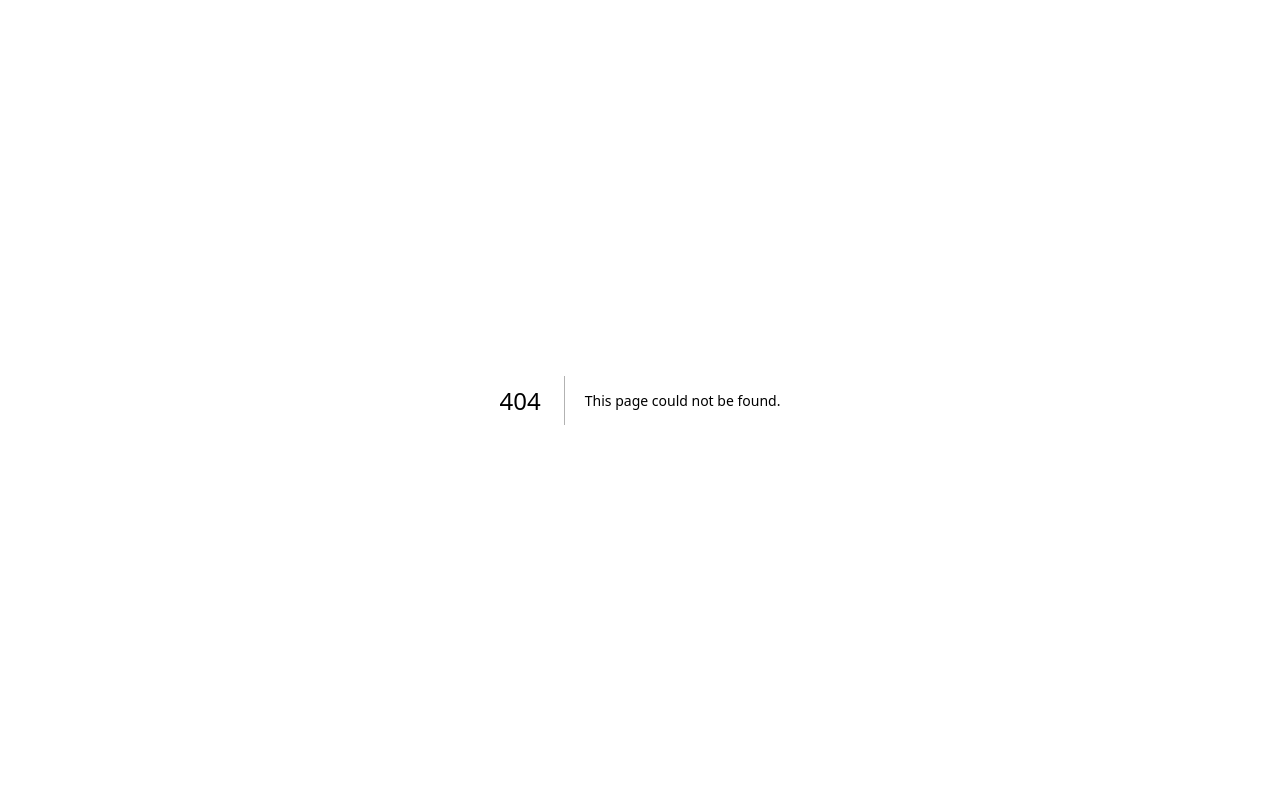
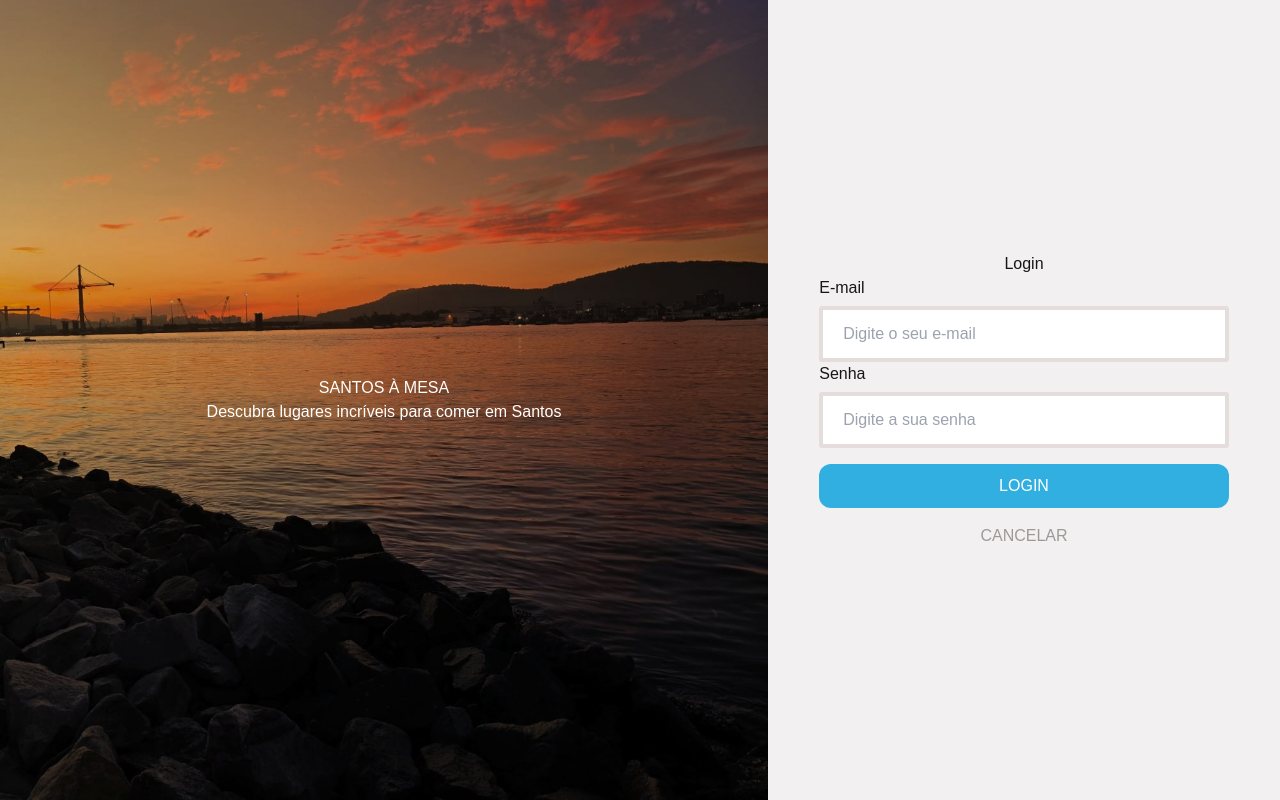
Before and after one commit to aguiar-marcelo/santosamesa, a Next.js app: page /login in a window 1280 px wide. Before the commit this address had no page. Built offline with nearby package versions, Linux system fonts and the light colour scheme.

Commit message:
feat: tela de login

```diff
--- /dev/null
+++ b/src/app/login/page.tsx
@@ -0,0 +1,7 @@
+import LoginPage from "@/components/LoginPage";
+
+export default function Login() {
+    return (
+        <LoginPage />
+    );
+}
--- /dev/null
+++ b/src/components/LoginPage.tsx
@@ -0,0 +1,122 @@
+import React from 'react';
+
+const LoginPage: React.FC = () => {
+    const styles = {
+        form: {
+            height: '100vh',
+            display: 'flex',
+            flexDirection: 'column' as 'column',
+            justifyContent: 'center',
+            backgroundColor: '#f2f0f0',
+        },
+        gridContainer: {
+            display: 'grid',
+            gridTemplateColumns: '60% 40%',
+            height: '100vh',
+        },
+        centerContainer: {
+            display: 'flex',
+            alignItems: 'center' as 'center',
+            justifyContent: 'center' as 'center',
+            height: '100%',
+        },
+        column: {
+            display: 'flex',
+            flexDirection: 'column' as 'column',
+            alignItems: 'center' as 'center',
+            width: '100%',
+        },
+        imgBackground: {
+            backgroundImage: `url('/img/img-login.jpg')`,
+            backgroundSize: 'cover',
+            backgroundPosition: 'center',
+            display: 'flex',
+            alignItems: 'center' as 'center',
+            justifyContent: 'center' as 'center',
+        },
+        fadeIn: {
+            animation: '1.5s fadeInUp',
+        },
+        btnStyle: {
+            backgroundColor: '#31afe1',
+            color: 'white',
+            borderRadius: '12px',
+            padding: '10px',
+            fontSize: 'medium',
+            transition: '0.4s',
+            display: 'inline-block' as 'inline-block',
+            border: '0',
+            marginTop: '1em',
+            width: '80%',
+        },
+        btnStyleHover: {
+            backgroundColor: '#2681d6',
+        },
+        input: {
+            width: '80%',
+            padding: '12px 20px',
+            borderRadius: '3px',
+            border: '4px solid #e5dcdc',
+            boxSizing: 'border-box' as 'border-box',
+        },
+        p: {
+            marginBottom: '6px',
+            width: '80%',
+            justifyContent: 'flex-start' as 'flex-start',
+        },
+        a: {
+            marginTop: '1em',
+            color: '#A09898',
+        },
+    };
+
+    const fadeInUpKeyframes = `
+    @keyframes fadeInUp {
+      0% {
+        transform: translateY(60%);
+        opacity: 0;
+      }
+      100% {
+        transform: translateY(0%);
+        opacity: 1;
+      }
+    }
+  `;
+
+    return (
+        <>
+            <style>{fadeInUpKeyframes}</style>
+            <form style={styles.form}>
+                <div style={styles.gridContainer}>
+                    <div style={{ ...styles.imgBackground }}>
+                        <div style={{ ...styles.column, ...styles.centerContainer }}>
+                            <h1 style={{ ...styles.fadeIn, color: 'white' }}>SANTOS À MESA</h1>
+                            <h2 style={{ ...styles.fadeIn, color: 'white' }}>Descubra lugares incríveis para comer em Santos</h2>
+                        </div>
+                    </div>
+                    <div style={{ ...styles.column, ...styles.centerContainer }}>
+                        <h1>Login</h1>
+                        <p style={styles.p}>E-mail</p>
+                        <input type="text" placeholder="Digite o seu e-mail" style={styles.input} />
+                        <p style={styles.p}>Senha</p>
+                        <input type="password" placeholder="Digite a sua senha" style={styles.input} />
+                        <div style={styles.column}>
+                            <button
+                                style={styles.btnStyle}
+                                onMouseOver={(e) => (e.currentTarget.style.backgroundColor = styles.btnStyleHover.backgroundColor)}
+                                onMouseOut={(e) => (e.currentTarget.style.backgroundColor = styles.btnStyle.backgroundColor)}
+                            >
+                                LOGIN
+                            </button>
+                            <a href="index.html" style={styles.a}>
+                                CANCELAR
+                            </a>
+                        </div>
+                    </div>
+                </div>
+            </form>
+        </>
+    );
+};
+
+export default LoginPage;
```
Also changed, not shown: public/img/img-login.jpg (added).
